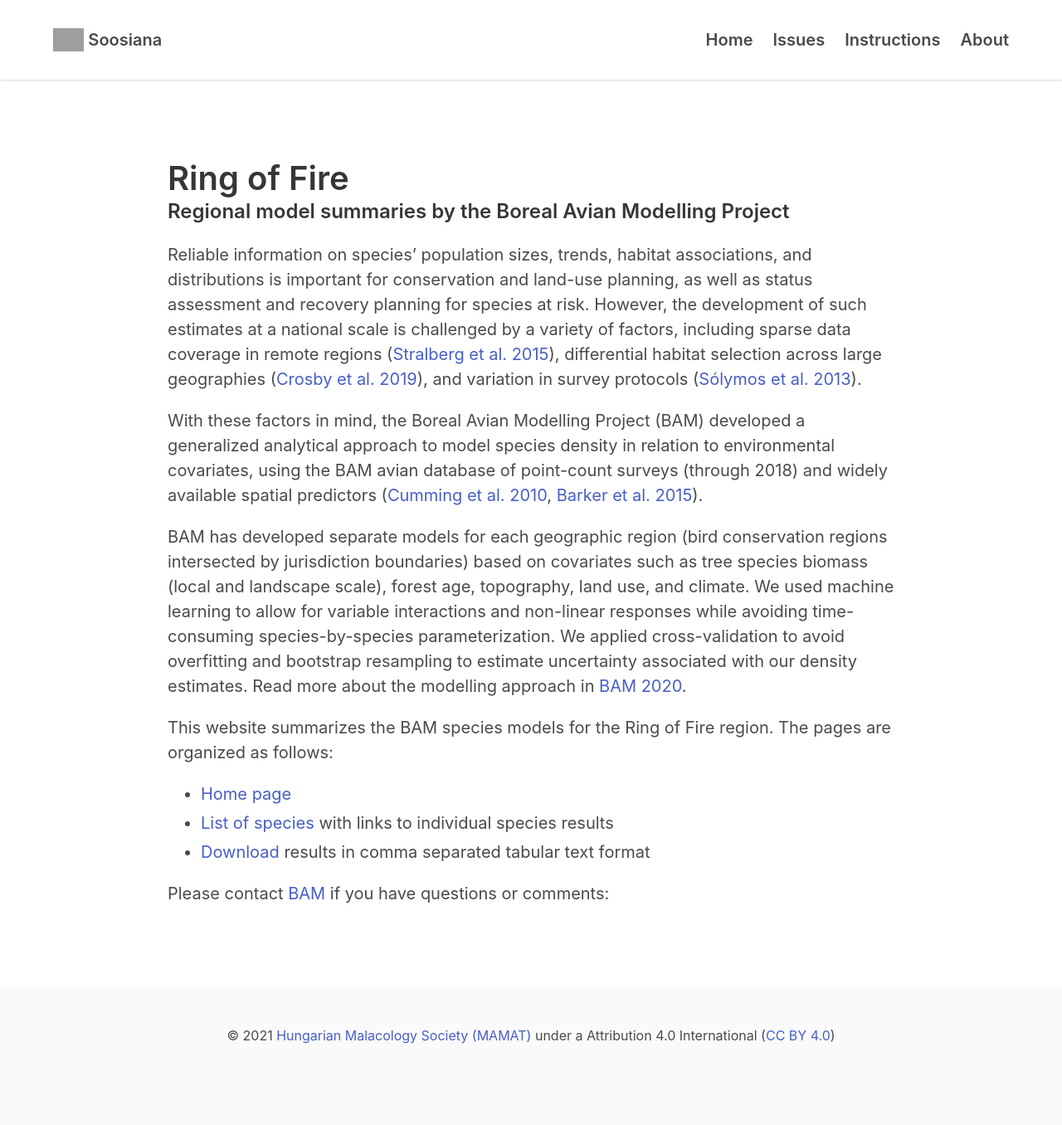
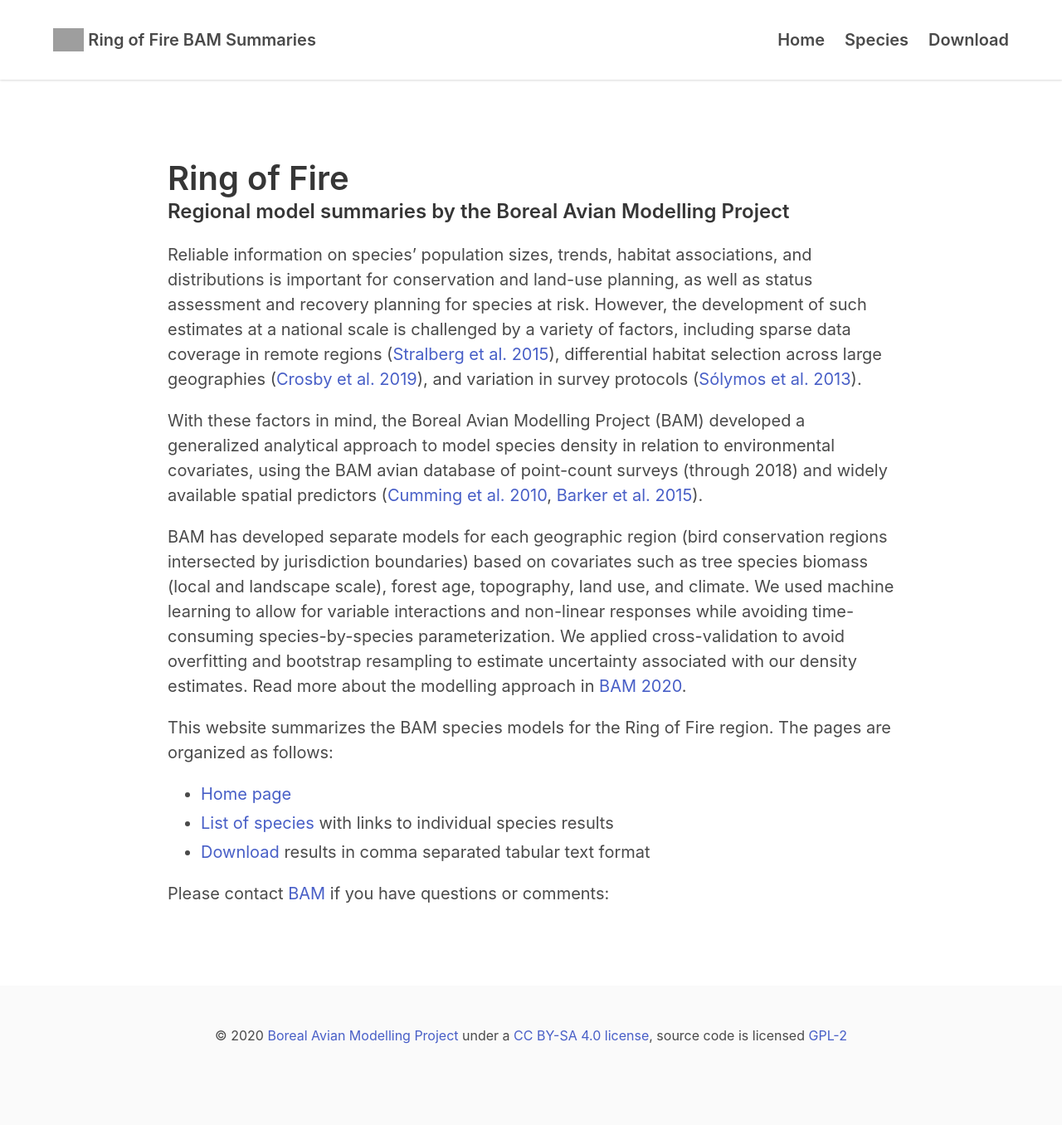
Before and after one commit to borealbirds/ring-of-fire, a Jekyll site: the page built from docs/index.md, in a window 1280 px wide. Shown: the whole page at 83% size. Built offline with Jekyll 4.4.1, drawn with Linux system fonts in a browser that asks for light colours; our own code applies the rules of GitHub Pages for plain Markdown files.

Commit message:
Revert "Update default.html"
This reverts commit 9d7a64ed0fd9a0fa4573c98d05c2871366cedca5.

```diff
--- a/docs/_layouts/default.html
+++ b/docs/_layouts/default.html
@@ -60,25 +60,24 @@
         font-size: 0.8rem;
       }
     </style>
-    <script src="https://cdn.jsdelivr.net/gh/alpinejs/alpine@v2.8.0/dist/alpine.min.js" defer></script>
   </head>
 
   <body>
     <!-- START NAV -->
-    <nav class="navbar" x-data="{ openNav: false }">
+    <nav class="navbar">
       <div class="container">
         <div class="navbar-brand">
           <a class="navbar-item is-size-5 has-text-weight-semibold" href="{{ site.baseurl }}">
-            <img src="{{ site.baseurl }}/images/soosiana-logo.svg" alt="Logo" />
-            &nbsp;Soosiana
+            <img src="https://borealbirds.github.io/logo.svg" alt="Logo" />
+            &nbsp;Ring of Fire BAM Summaries
           </a>
-          <a role="button" class="navbar-burger burger" aria-label="menu" aria-expanded="false" data-target="navMenu" :class="{ 'is-active': openNav }" x-on:click="openNav = !openNav">
-            <span aria-hidden="true"></span>
-            <span aria-hidden="true"></span>
-            <span aria-hidden="true"></span>
-          </a>
+          <span class="navbar-burger burger" data-target="navbarMenu">
+            <span></span>
+            <span></span>
+            <span></span>
+          </span>
         </div>
-        <div id="navbarMenu" class="navbar-menu" :class="{ 'is-active': openNav }">
+        <div id="navbarMenu" class="navbar-menu">
           <div class="navbar-end">
             <a
               class="navbar-item is-size-5 has-text-weight-semibold"
@@ -88,21 +87,15 @@
             </a>
             <a
               class="navbar-item is-size-5 has-text-weight-semibold"
-              href="{{ site.baseurl }}/issues/"
+              href="{{ site.baseurl }}/species/"
             >
-              Issues
+              Species
             </a>
             <a
               class="navbar-item is-size-5 has-text-weight-semibold"
-              href="{{ site.baseurl }}/instructions/"
+              href="{{ site.baseurl }}/download/"
             >
-              Instructions
-            </a>
-            <a
-              class="navbar-item is-size-5 has-text-weight-semibold"
-              href="{{ site.baseurl }}/about/"
-            >
-              About
+              Download
             </a>
           </div>
         </div>
@@ -133,13 +126,15 @@
     <footer class="footer">
       <div class="content has-text-centered">
         <p>
-          &copy; 2021
-          <a href="https://mamat.hu/"
-            >Hungarian Malacology Society (MAMAT)</a
+          &copy; 2020
+          <a href="https://borealbirds.ualberta.ca/"
+            >Boreal Avian Modelling Project</a
           >
-          under a Attribution 4.0 International
-          (<a href="https://creativecommons.org/licenses/by/4.0/"
-            >CC BY 4.0</a>)
+          under a
+          <a href="https://creativecommons.org/licenses/by-sa/4.0/"
+            >CC BY-SA 4.0 license</a
+          >, source code is licensed
+          <a href="https://opensource.org/licenses/GPL-2.0">GPL-2</a>
         </p>
       </div>
     </footer>
```
